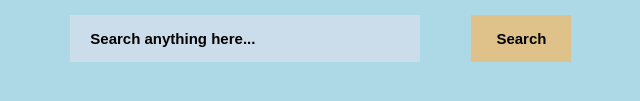
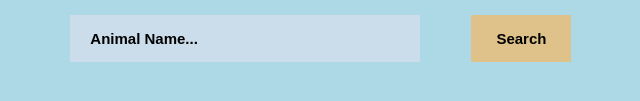
Before and after one commit to Vinay09876/Image_search_engine, a plain HTML site: page index.html in a window 1280 px wide. Shown: the part 221-322 px from the top of the page, 328-968 px from the left. Drawn offline with Linux system fonts and the light colour scheme.

Commit message:
Update index.html

```diff
--- a/index.html
+++ b/index.html
@@ -14,7 +14,7 @@
 <body>
         <h1 id="heading">Image Search Engine</h1>
         <form action="" id="searchengine">
-                <input type="text" id="search" placeholder="Search anything here...">
+                <input type="text" id="search" placeholder="Animal Name...">
                 <button id="searchbtn" onclick="searchImage()">Search</button>
             </form>
 
```
